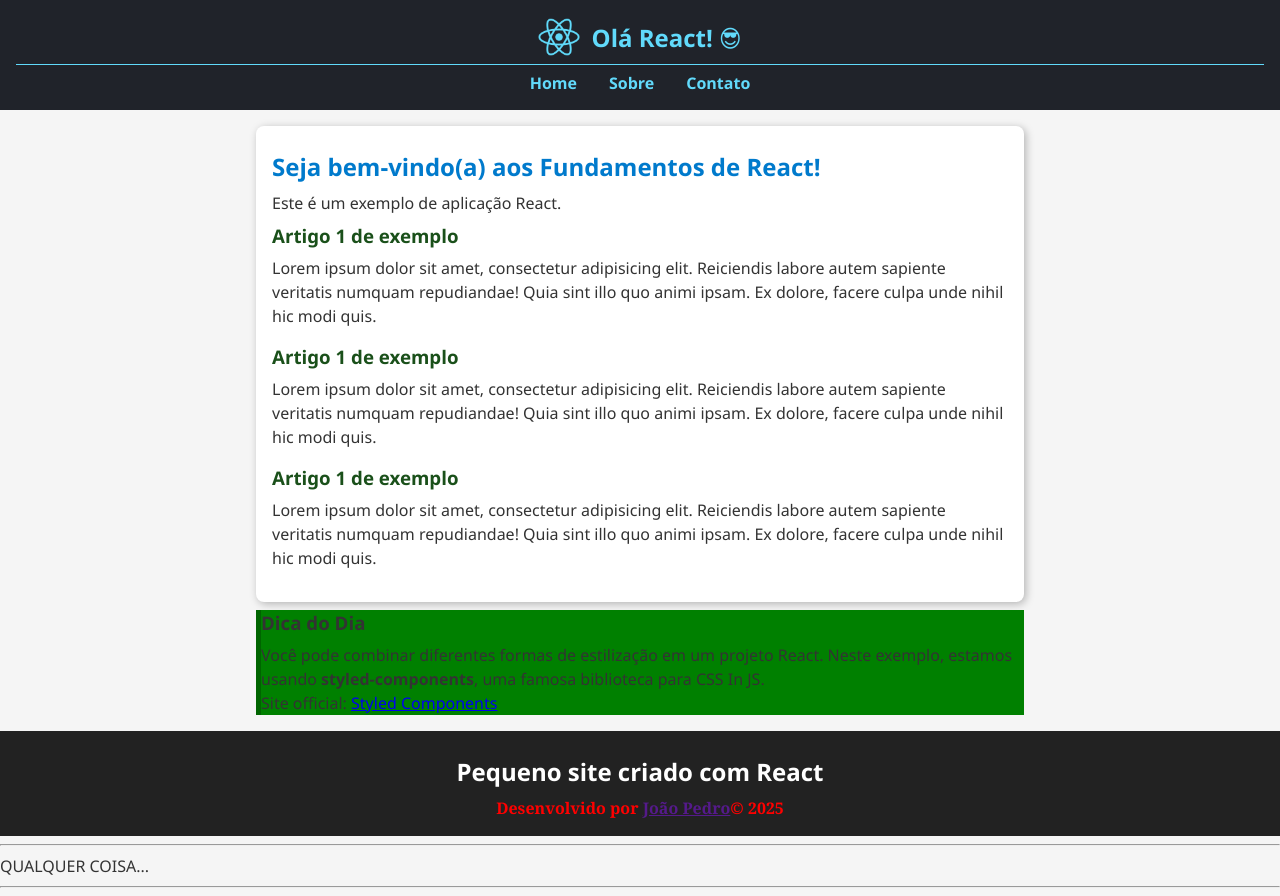
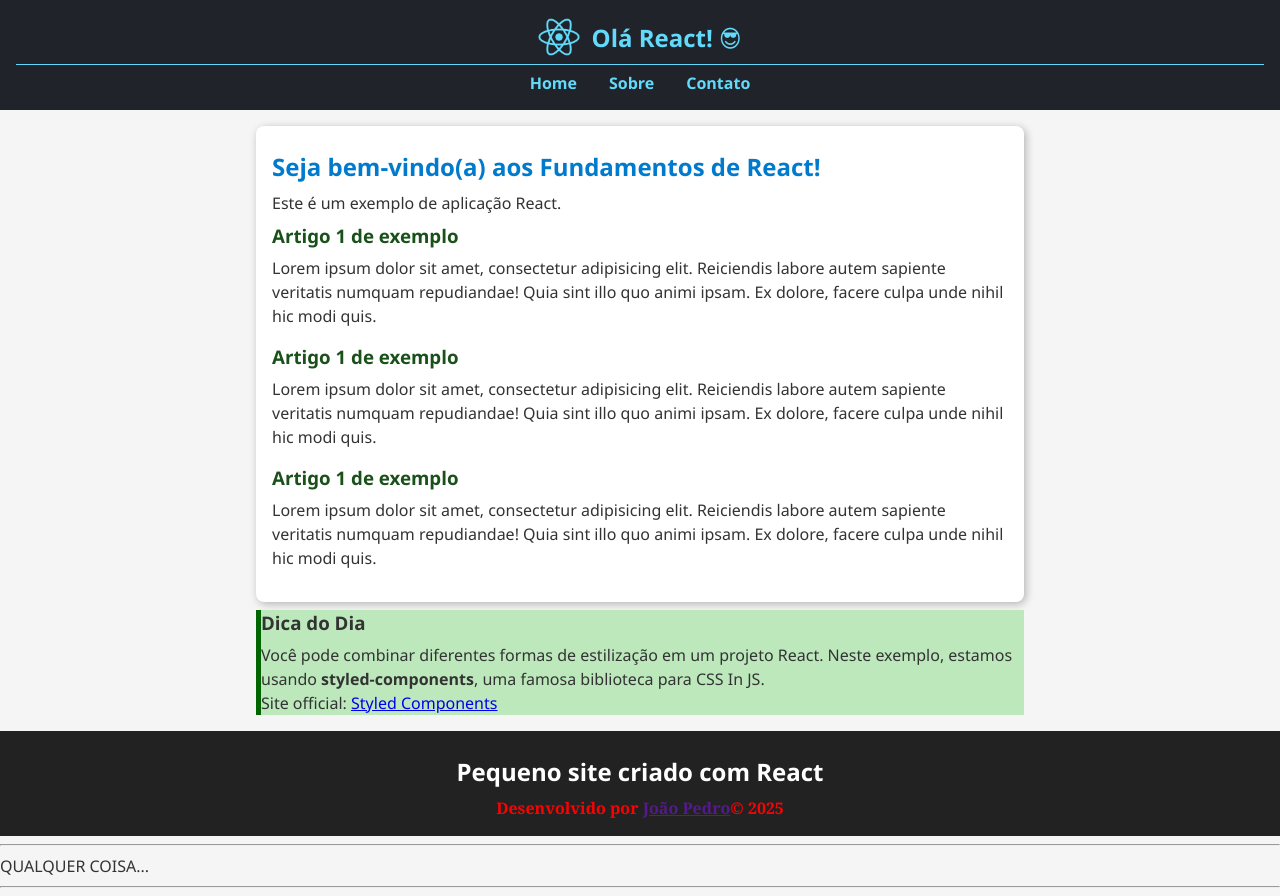
Before and after one commit to joaopedro-style/react-fundamentos, a React (Vite) app: page / in a window 1280 px wide. Built offline with nearby package versions, Linux system fonts and the light colour scheme.

Commit message:
reajuste background color

```diff
--- a/src/components/DicaDoDia/DicaDoDia.tsx
+++ b/src/components/DicaDoDia/DicaDoDia.tsx
@@ -1,7 +1,7 @@
 import styled from "styled-components";
 
 const StyledDicaDoDia = styled.section`
-  background-color: green;
+  background-color: #bce8bc;
   border-left: 5px solid darkgreen;
 `;
 
```
